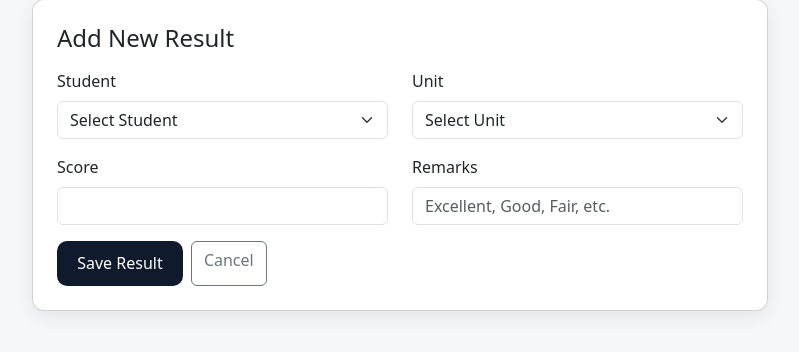
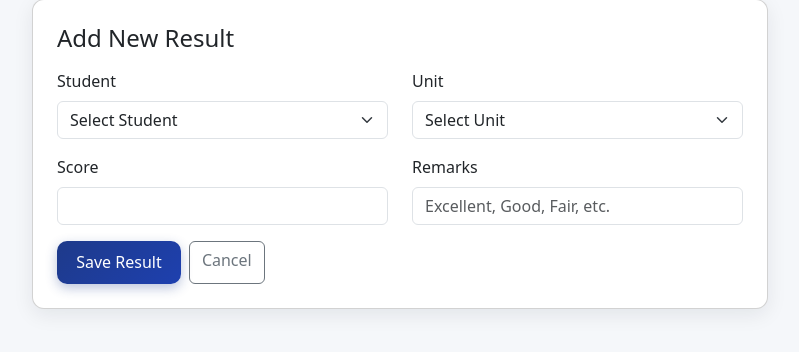
Before and after one commit to HBIUCAMPUS/HBIU-UNIVERSITY-PORTAL, a Flask app: template templates/admin_results_add.html in a window 1280 px wide. Shown: the part 139-491 px from the top of the page, without its empty margins (240-1039 px from the left). Run offline with Flask 3, Linux system fonts and the light colour scheme; the template is opened without the code that fills it, so the values that code supplies are empty.

Commit message:
Update admin_results_add.html

```diff
--- a/templates/admin_results_add.html
+++ b/templates/admin_results_add.html
@@ -38,7 +38,7 @@
                 </div>
 
                 <div class="d-flex gap-2">
-                    <button type="submit" class="btn btn-gold">Save Result</button>
+                    <button type="submit" class="btn btn-royal-blue">Save Result</button>
                     <a href="{{ url_for('admin_results') }}" class="btn btn-outline-secondary">Cancel</a>
                 </div>
             </form>
```
